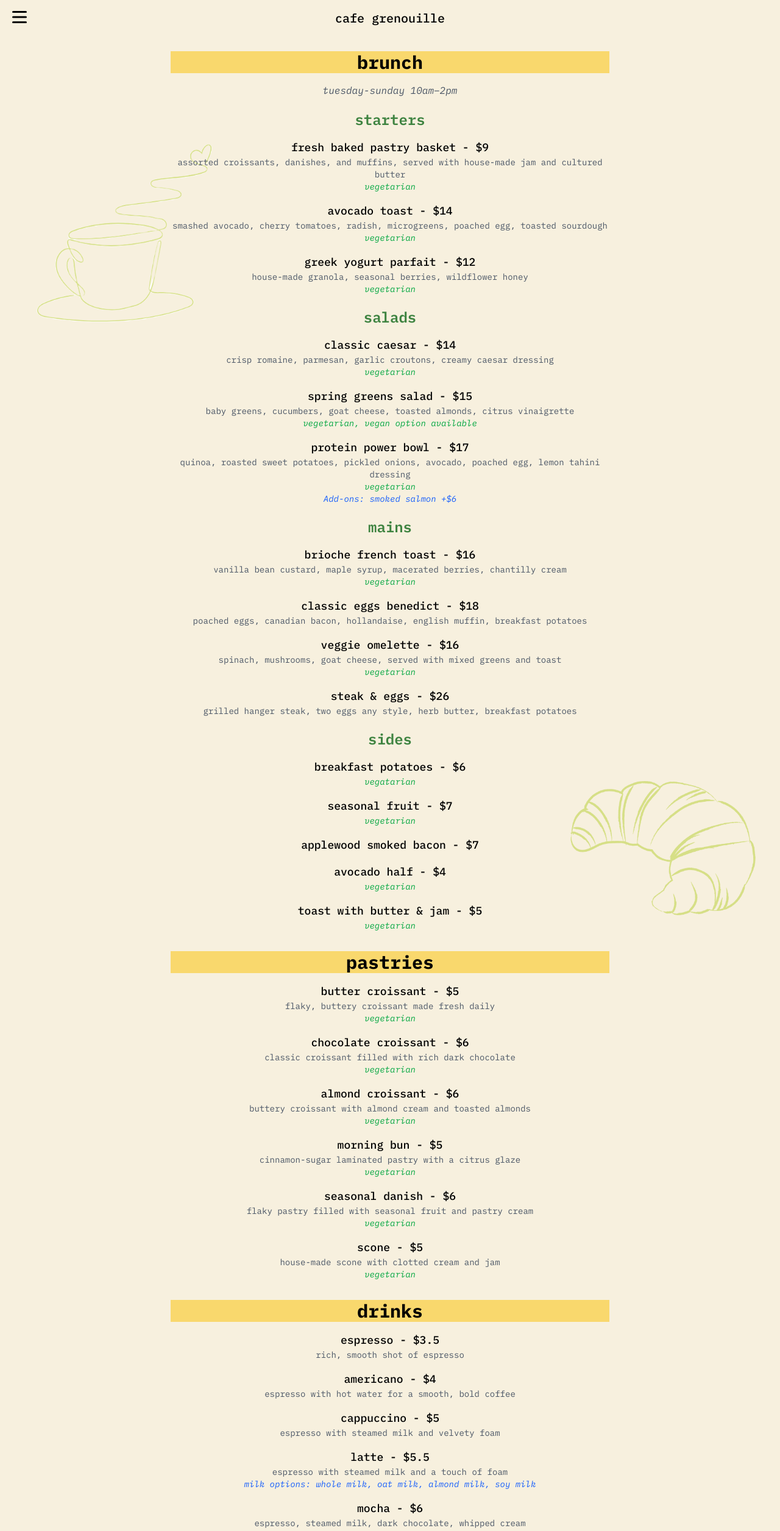
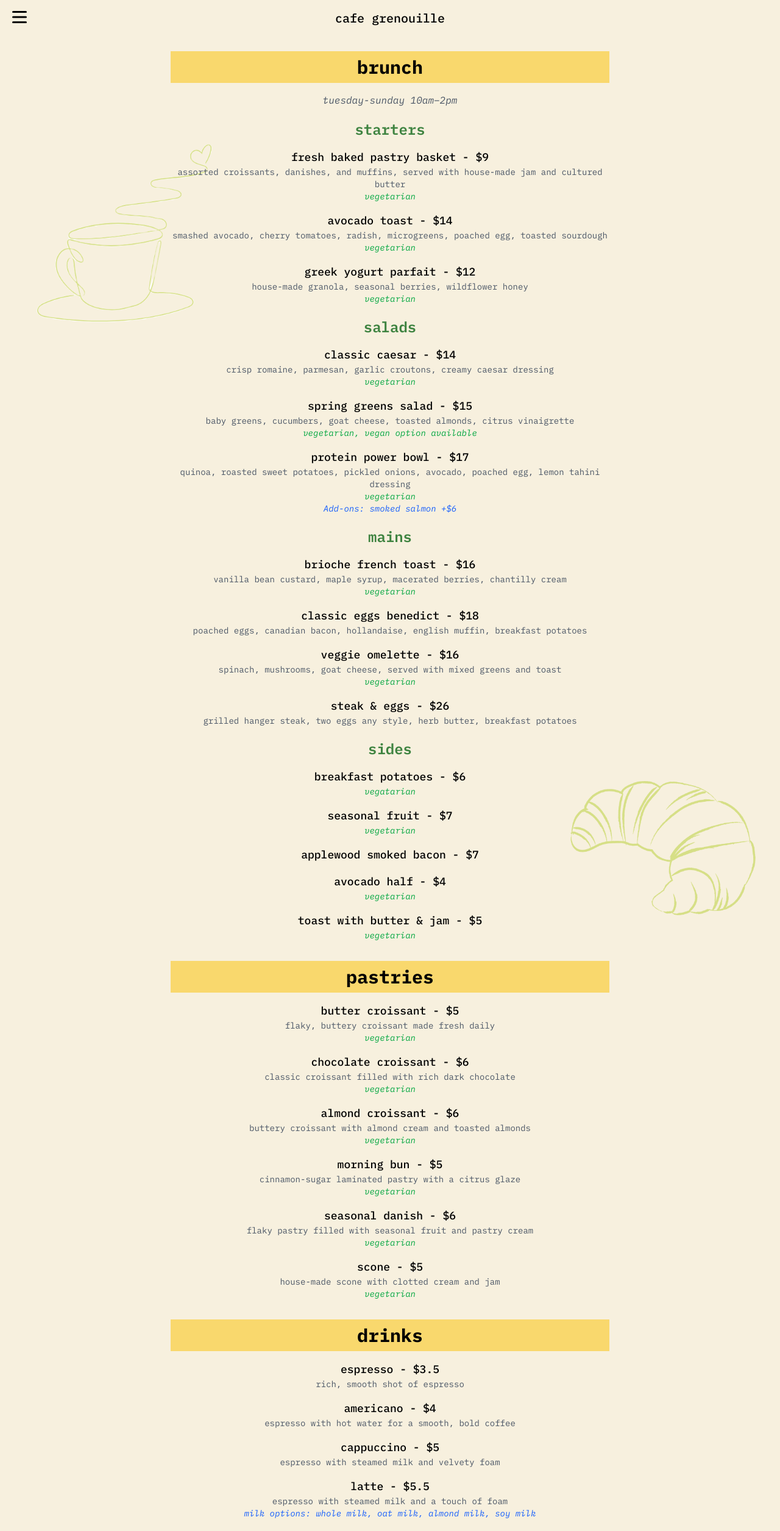
Before and after one commit to avallip443/cafe, a React (Vite) app: page /menu in a window 1280 px wide. Shown: the top 2511 px of the page at 61% size. Built offline with nearby package versions, Linux system fonts and the light colour scheme.

Commit message:
update menu page

```diff
--- a/src/pages/Menu.tsx
+++ b/src/pages/Menu.tsx
@@ -27,7 +27,7 @@ const Menu = () => {
         className="absolute top-700 left-3 -z-10 w-96"
       />
 
-      <h1 className="text-xl md:text-3xl font-bold mb-4 bg-(--yellow) text-black">
+      <h1 className="text-xl md:text-3xl font-bold mb-4 py-2 bg-(--yellow) text-black">
         brunch
       </h1>
       {MenuList.brunch.map((section, index) => (
@@ -64,21 +64,21 @@ const Menu = () => {
         </div>
       ))}
 
-      <h1 className="text-xl md:text-3xl font-bold mt-8 bg-(--yellow) text-black">
+      <h1 className="text-xl md:text-3xl font-bold mt-8 py-2 bg-(--yellow) text-black">
         pastries
       </h1>
       {MenuList.pastries.map((item, idx) => (
         <MenuItemCard key={idx} item={item} />
       ))}
 
-      <h1 className="text-xl md:text-3xl font-bold mt-8 bg-(--yellow) text-black">
+      <h1 className="text-xl md:text-3xl font-bold mt-8 py-2 bg-(--yellow) text-black">
         drinks
       </h1>
       {MenuList.drinks.map((item, idx) => (
         <MenuItemCard key={idx} item={item} />
       ))}
 
-      <h1 className="text-xl md:text-3xl font-bold mt-8 bg-(--yellow) text-black">
+      <h1 className="text-xl md:text-3xl font-bold mt-8 py-2 bg-(--yellow) text-black">
         weekly specials
       </h1>
       <p className="text-gray-600 text-xs md:text-sm mt-4">
```
